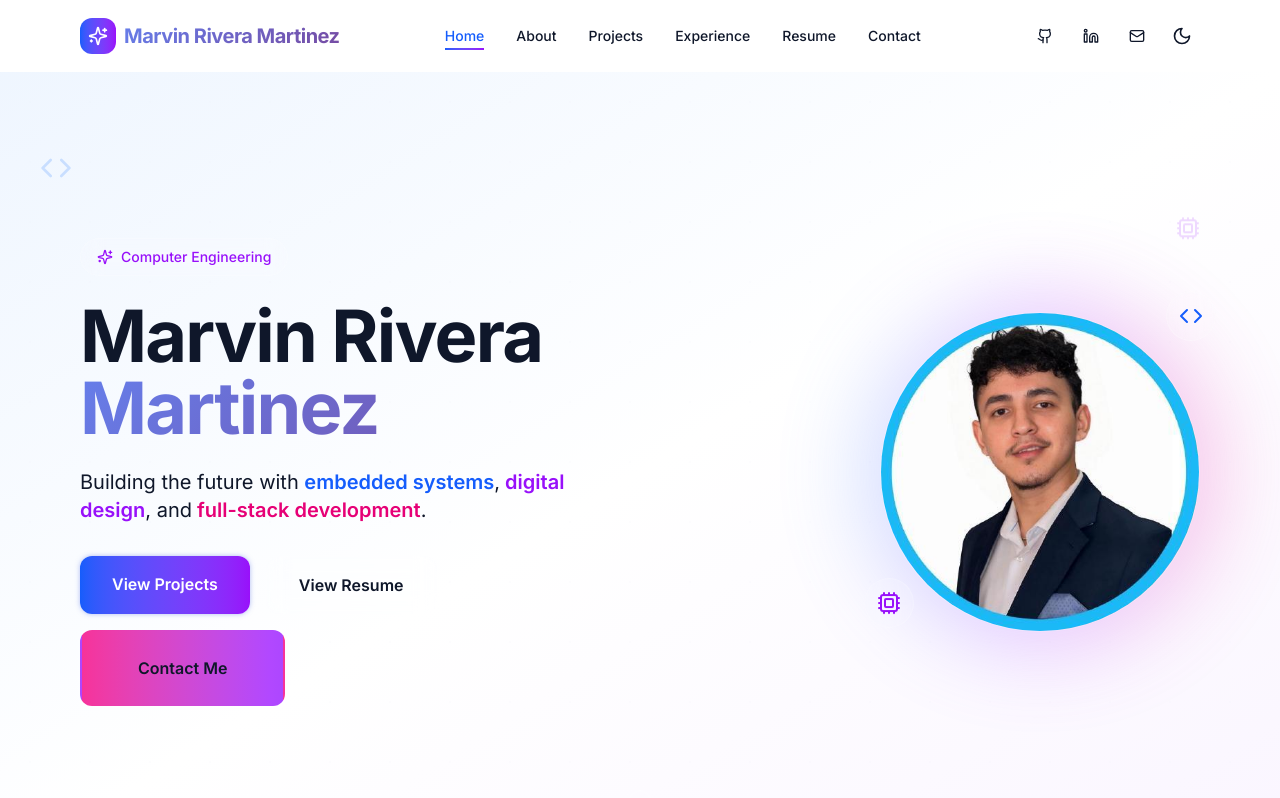
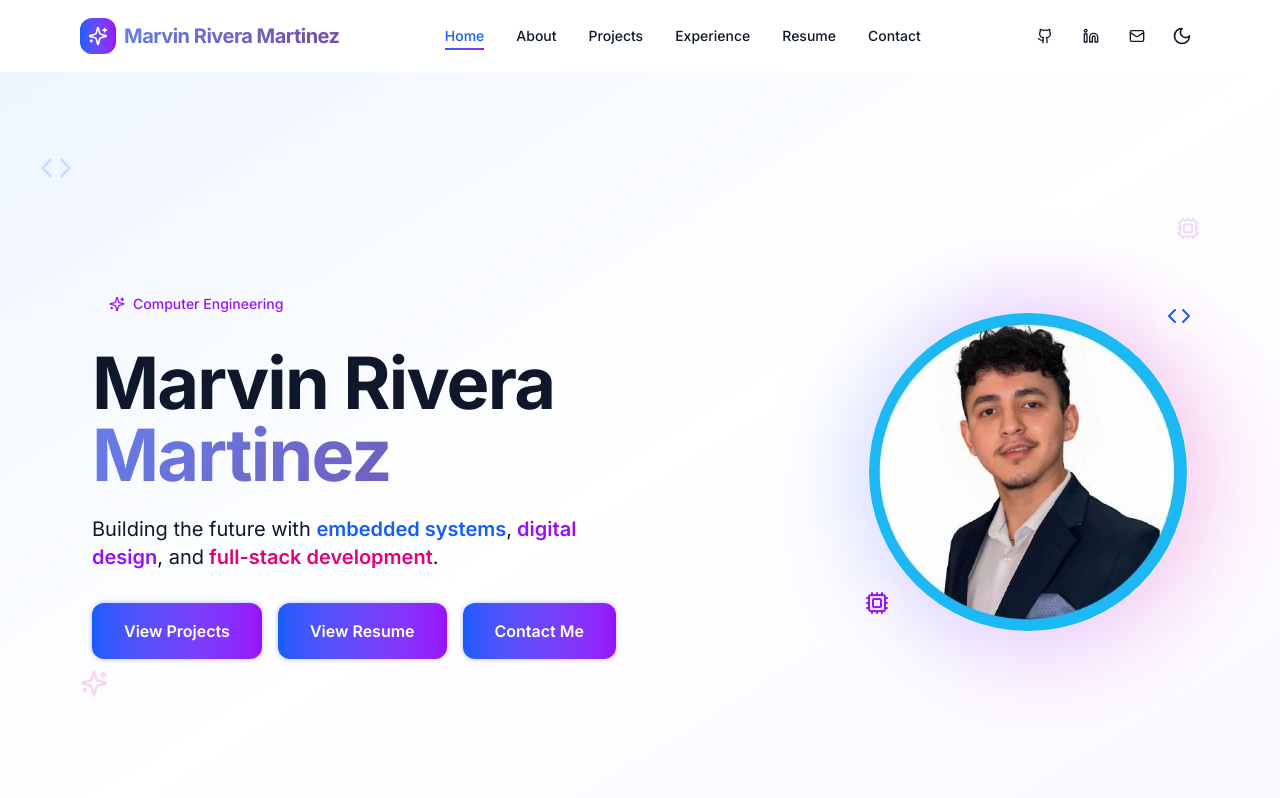
Before and after one commit to ariveram128/ariveram128.dev, a Next.js app: page / in a window 1280 px wide. Shown: the top 798 px of the page. Built offline with nearby package versions, Linux system fonts and the light colour scheme.

Commit message:
Update button styles

```diff
--- a/src/components/Hero.tsx
+++ b/src/components/Hero.tsx
@@ -53,18 +53,16 @@ export default function Hero() {
 
             <Link
               href="/resume"
-              className="px-8 py-4 rounded-xl glass border border-white/20 backdrop-blur-sm font-semibold epic-hover hover:border-blue-300/50"
+              className="group relative px-8 py-4 rounded-xl bg-gradient-to-r from-blue-600 to-purple-600 text-white font-semibold overflow-hidden epic-hover pulse-glow"
             >
-              View Resume
+              <span className="relative z-10">View Resume</span>
             </Link>
 
             <Link
               href="/contact"
-              className="px-8 py-4 rounded-xl border-2 border-transparent bg-gradient-to-r from-pink-500 to-purple-500 bg-clip-border epic-hover"
+              className="group relative px-8 py-4 rounded-xl bg-gradient-to-r from-blue-600 to-purple-600 text-white font-semibold overflow-hidden epic-hover pulse-glow"
             >
-              <span className="block bg-background dark:bg-slate-900 rounded-lg px-6 py-2 font-semibold">
-                Contact Me
-              </span>
+              <span className="relative z-10">Contact Me</span>
             </Link>
           </div>
         </div>
```
